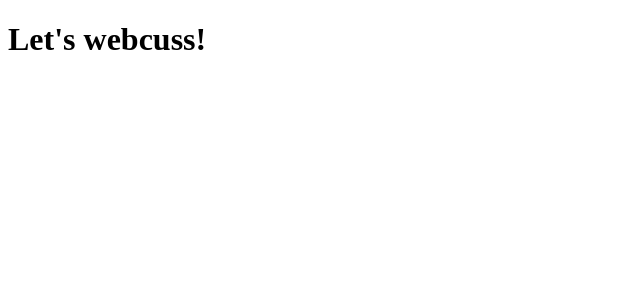
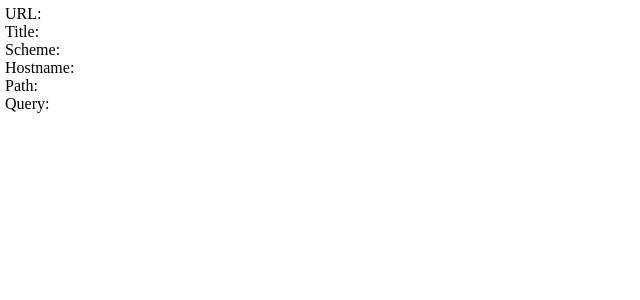
Before and after one commit to webcuss/webcuss, a React (Create React App) app in the folder extension/: page / in a window 1280 px wide. Shown: the top 300 px of the page, without its empty margins (0-640 px from the left). Built offline with nearby package versions, Linux system fonts and the light colour scheme; no server answers.

Commit message:
chore: add main page

```diff
--- a/extension/package.json
+++ b/extension/package.json
@@ -13,6 +13,7 @@
     "@testing-library/jest-dom": "^5.16.5",
     "@testing-library/react": "^13.4.0",
     "@testing-library/user-event": "^13.5.0",
+    "@types/chrome": "^0.0.197",
     "@types/jest": "^27.5.2",
     "@types/node": "^16.11.65",
     "@types/react": "^18.0.21",
--- a/extension/src/App.tsx
+++ b/extension/src/App.tsx
@@ -1,11 +1,30 @@
-import React from 'react';
+import React, { useState } from 'react';
+import About from './pages/about/About';
+import Main from './pages/main/Main';
+import Preference from './pages/preference/Preference';
 
-function App() {
-  return (
-    <div>
-      <h1>Let's webcuss!</h1>
-    </div>
-  );
+enum Route {
+  Main,
+  SignIn,
+  About,
+  Preference,
+}
+
+const App = () => {
+  const [route, setRoute] = useState<Route>(Route.Main);
+
+  switch (route) {
+    case Route.Main:
+      return (<Main />);
+    case Route.About:
+      return (<About />);
+    case Route.Preference:
+      return (<Preference />);
+    default:
+      return (
+        <div>Let's webcuss!</div>
+      );
+  }
 }
 
 export default App;
--- a/extension/src/index.css
+++ b/extension/src/index.css
@@ -1,4 +1,10 @@
-html, body {
+html {
   width: 340px;
   height: 600px;
+  margin: 0;
 }
+
+body {
+  margin: 0;
+  padding: 5px;
+}
--- /dev/null
+++ b/extension/src/interfaces/common.ts
@@ -0,0 +1,6 @@
+import React from "react";
+
+export interface Props {
+    children?: React.ReactNode;
+    className?: string;
+}
--- /dev/null
+++ b/extension/src/pages/about/About.tsx
@@ -0,0 +1,11 @@
+import React from "react";
+
+const About = () => {
+    return (
+        <div>
+            <span>About page</span>
+        </div>
+    );
+};
+
+export default About;
--- /dev/null
+++ b/extension/src/pages/main/Main.tsx
@@ -0,0 +1,41 @@
+import React, { useEffect, useState } from "react";
+
+const Main = () => {
+    const [url, setUrl] = useState<string>("");
+    const [title, setTitle] = useState<string>("");
+    const [scheme, setScheme] = useState<string>("");
+    const [hostname, setHostname] = useState<string>("");
+    const [path, setPath] = useState<string>("");
+    const [query, setQuery] = useState<string>("");
+
+    useEffect(() => {
+        chrome.tabs.query({active: true, lastFocusedWindow: true}, tabs => {
+            const currentTab = tabs[0];
+            const tabUrl = currentTab.url;
+            if (tabUrl) {
+                setUrl(tabUrl);
+                const u = new URL(tabUrl);
+                setScheme(u.protocol);
+                setHostname(u.hostname);
+                setPath(u.pathname);
+                setQuery(u.search);
+            }
+            if (currentTab.title) {
+                setTitle(currentTab.title);
+            }
+        });
+    }, []);
+
+    return (
+        <div>
+            <div>URL: {url}</div>
+            <div>Title: {title}</div>
+            <div>Scheme: {scheme}</div>
+            <div>Hostname: {hostname}</div>
+            <div>Path: {path}</div>
+            <div>Query: {query}</div>
+        </div>
+    );
+};
+
+export default Main;
--- /dev/null
+++ b/extension/src/pages/preference/Preference.tsx
@@ -0,0 +1,9 @@
+import React from "react";
+
+const Preference = () => {
+    return (
+        <div>Preference</div>
+    );
+};
+
+export default Preference;
```
Also changed, not shown: extension/src/pages/not-found/NotFound.tsx (added, +9 -0 lines), extension/src/pages/signin/Signin.tsx (added, +11 -0 lines), extension/manifest.json, extension/public/icon32.png (added), 1 other file (tests, documents, lock files or other folders).
